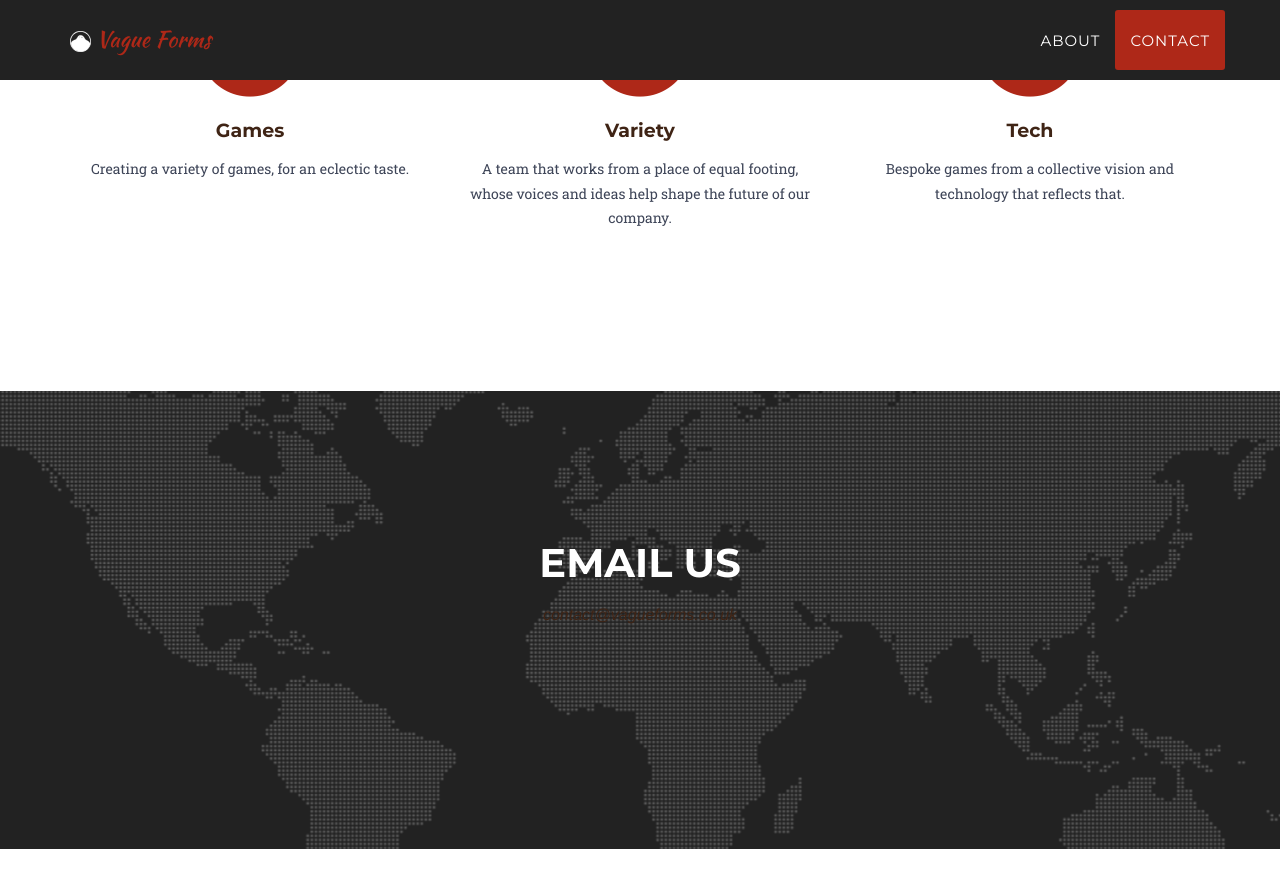
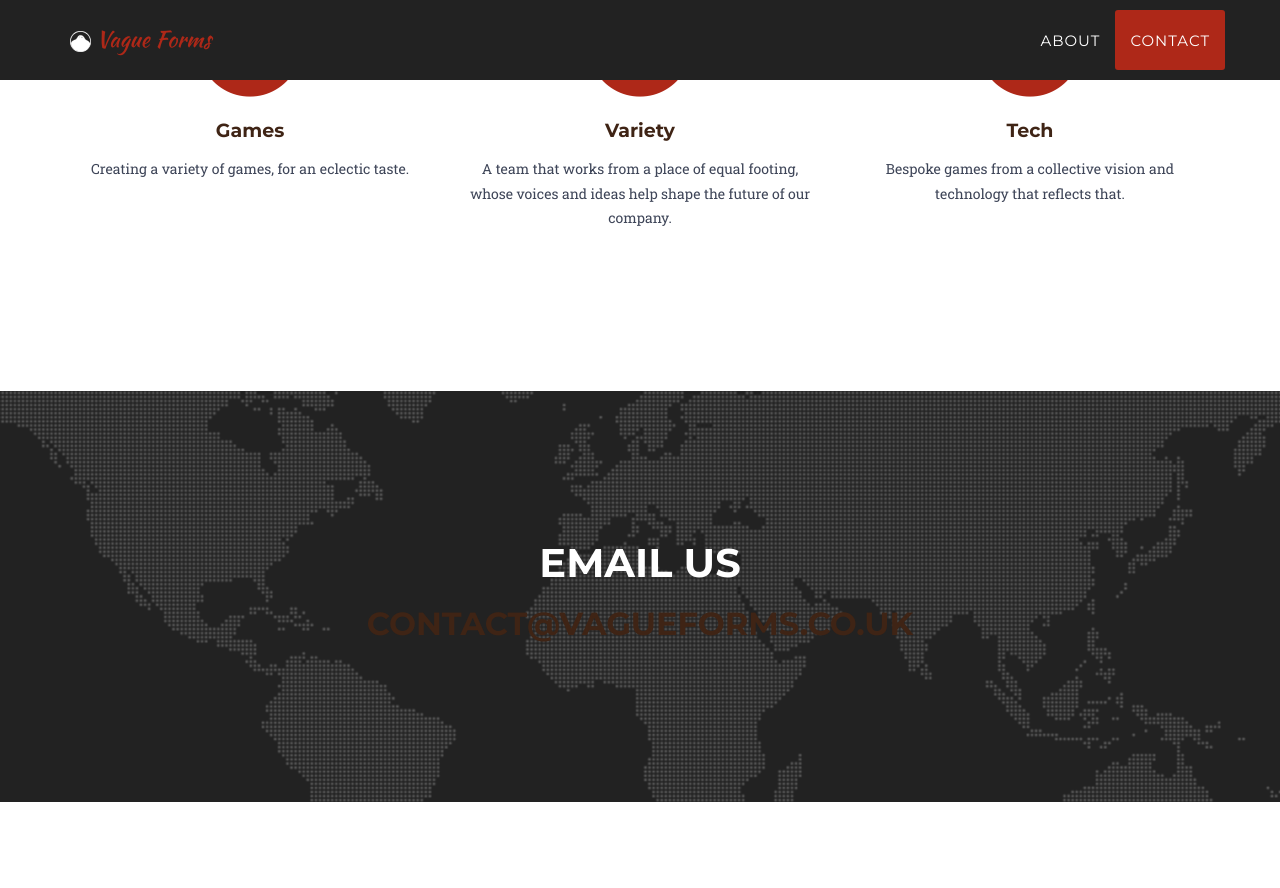
Before and after one commit to VagueForms/vagueforms.co.uk, a Jekyll site: the page built from index.html, in a window 1280 px wide and 900 px high, scrolled down 1079 px. Shown: the top 888 px of the window. Built offline with Jekyll 4.4.1, drawn with Linux system fonts in a browser that asks for light colours; some web fonts are replaced; after the commit the page ends 1932 px from its top, so only the background shows below that.

Commit message:
Update contact.html

```diff
--- a/_includes/contact.html
+++ b/_includes/contact.html
@@ -3,7 +3,7 @@
             <div class="row">
                 <div class="col-lg-12 text-center">
                     <h2 class="section-heading">Email Us</h2>
-                    <h3 class="section-subheading">contact@vagueforms.co.uk</h3>
+                    <h2 class="section-heading-email">contact@vagueforms.co.uk</h2>
                 </div>
             </div>
         </div>
```
